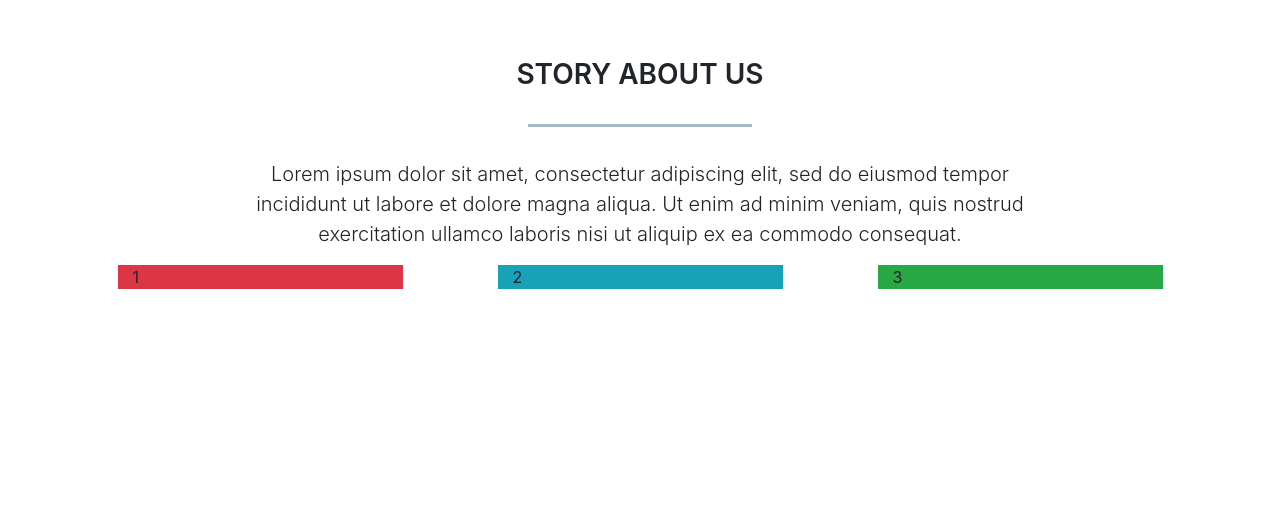
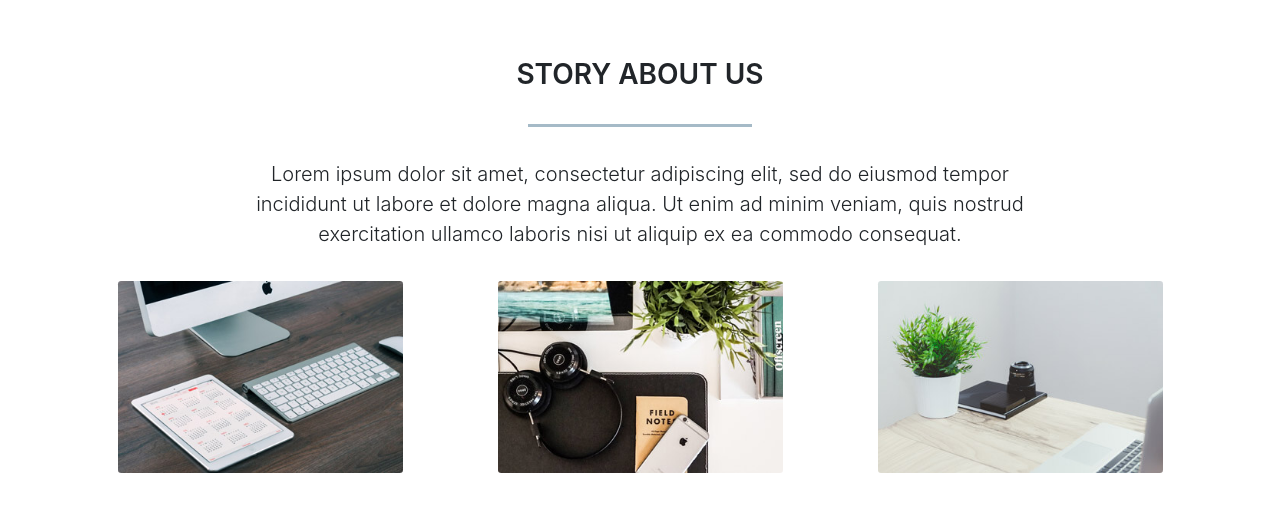
Before and after one commit to record-ye/record, a website built with webpack: page src/index.html in a window 1280 px wide. Shown: the part 822-1333 px from the top of the page. Built offline with nearby package versions, Linux system fonts and the light colour scheme.

Commit message:
init services

```diff
--- a/src/index.html
+++ b/src/index.html
@@ -83,25 +83,28 @@
           <span class="line"></span>
         </div>
 
-        <div class="col-md-9">
+        <div id="about-text" class="col-md-9">
           <p class="lead text-center">Lorem ipsum dolor sit amet, consectetur adipiscing elit, sed do eiusmod tempor incididunt ut labore et dolore magna
             aliqua. Ut enim ad minim veniam, quis nostrud exercitation ullamco laboris nisi ut aliquip ex ea commodo consequat.</p>
         </div>
+
       </div>
       <div class="row justify-content-around" id="about-images-row">
-        <div class="col-md-3 bg-danger holder">
-          1
+        <div class="col-md-3 holder">
         </div>
-        <div class="col-md-3 bg-info holder">
-          2
+        <div class="col-md-3 holder">
         </div>
-        <div class="col-md-3 bg-success holder">
-          3
+        <div class="col-md-3 holder">
         </div>
       </div>
     </div>
   </section>
   <!-- END ABOUT -->
+
+  <!-- START SERVICES -->
+
+
+  <!-- END SERVICES -->
 
   <script src="https://code.jquery.com/jquery-3.3.1.min.js"></script>
   <script src="https://cdnjs.cloudflare.com/ajax/libs/popper.js/1.12.9/umd/popper.min.js" integrity="sha384-ApNbgh9B+Y1QKtv3Rn7W3mgPxhU9K/ScQsAP7hUibX39j7fakFPskvXusvfa0b4Q"
--- a/src/styles/_about.scss
+++ b/src/styles/_about.scss
@@ -7,7 +7,27 @@ section#about {
             font-weight: 600;
         }
     }
+    div#about-text {
+        p {
+            margin-bottom: 2rem;
+        }
+    }
     div#about-images-row {
-        div.holder {}
+        div.holder {
+            height: 12rem;
+            background-repeat: no-repeat;
+            background-position: center center;
+            background-size: cover;
+            border-radius: .2rem;
+            &:first-of-type {
+                background-image: url('../images/ab1.jpg');
+            }
+            &:nth-of-type(2) {
+                background-image: url('../images/ab2.jpg');
+            }
+            &:last-of-type {
+                background-image: url('../images/ab3.jpg');
+            }
+        }
     }
 }
--- a/src/styles/_header.scss
+++ b/src/styles/_header.scss
@@ -1,6 +1,7 @@
 header#main-header {
+    height: 100vh;
     background-image: url('../images/bg.jpeg');
-    height: 100vh;
+    background-attachment: fixed;
     background-size: cover;
     background-position: center center;
     padding-top: 64px;
```
